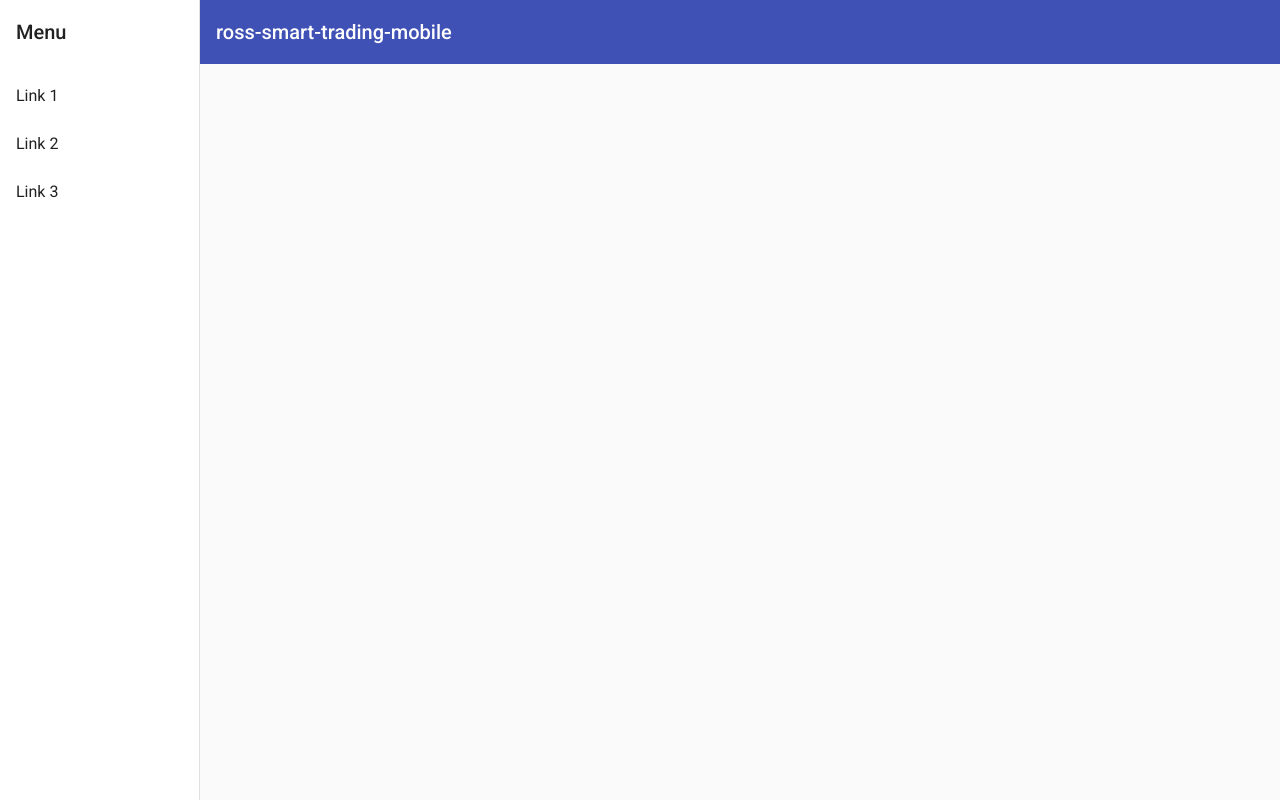
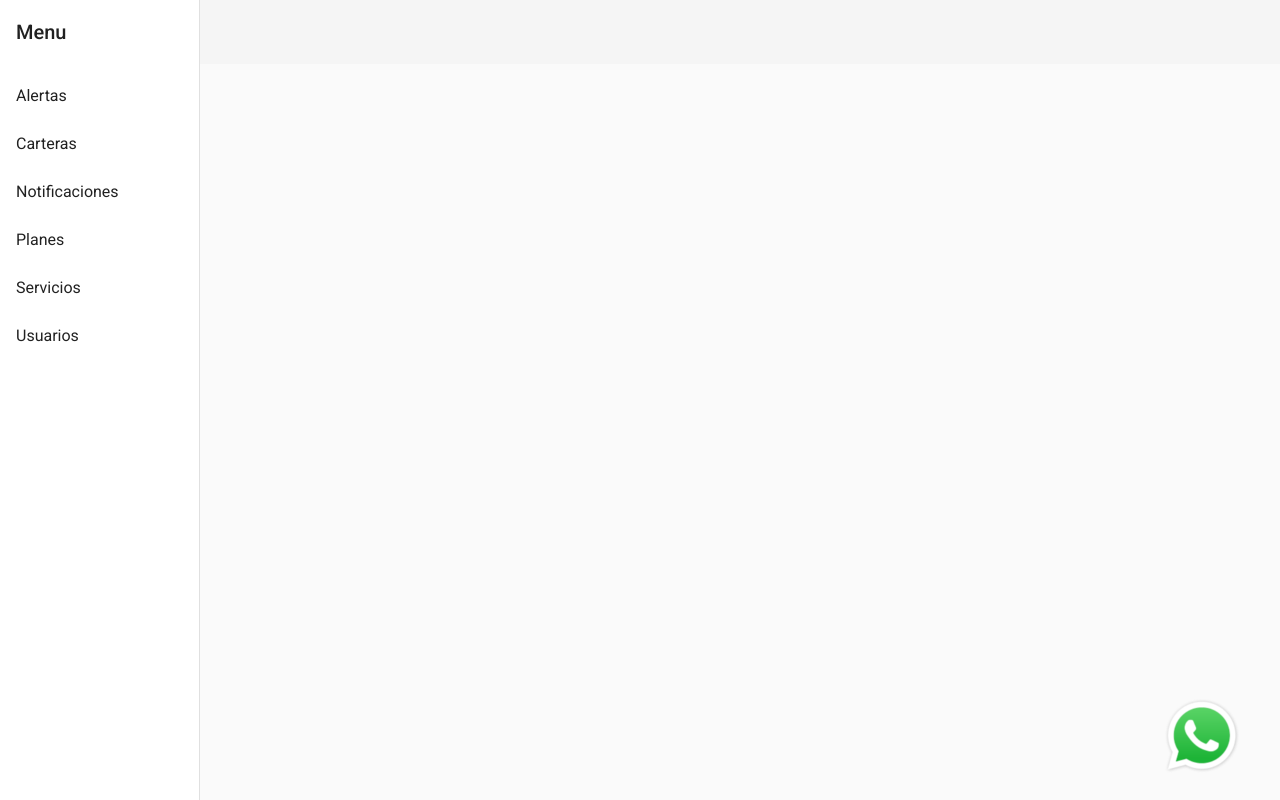
Before and after one commit to luponce/ross-smart-trading-web, an Angular app: page /admin in a window 1280 px wide. Built offline with nearby package versions, Linux system fonts and the light colour scheme.

Commit message:
RST-12 Y RST-6

```diff
--- a/src/app/admin/admin.module.ts
+++ b/src/app/admin/admin.module.ts
@@ -7,11 +7,13 @@ import { AdminRoutingModule } from './admin-routing.module';
 import { LoginComponent } from './login/login.component';
 import { MainNavComponent } from './main-nav/main-nav.component';
 import { MaterialModule } from '../modules/material/material.module';
+import { BotonRedesSocialesComponent } from './components/boton-redes-sociales/boton-redes-sociales.component';
 
 @NgModule({
   declarations: [
     MainNavComponent,
-    LoginComponent
+    LoginComponent,
+    BotonRedesSocialesComponent
   ],
   imports: [
     CommonModule,
--- /dev/null
+++ b/src/app/admin/components/boton-redes-sociales/boton-redes-sociales.component.css
@@ -0,0 +1,4 @@
+img {
+    width: 80px;
+    cursor: pointer;
+}
--- /dev/null
+++ b/src/app/admin/components/boton-redes-sociales/boton-redes-sociales.component.html
@@ -0,0 +1,3 @@
+<span (click)="redireccionarWhatsapp()">
+  <img src="assets/WhatsApp.svg.png" alt="">
+</span>
--- /dev/null
+++ b/src/app/admin/components/boton-redes-sociales/boton-redes-sociales.component.ts
@@ -0,0 +1,18 @@
+import { Component, OnInit } from '@angular/core';
+
+@Component({
+  selector: 'app-boton-redes-sociales',
+  templateUrl: './boton-redes-sociales.component.html',
+  styleUrls: ['./boton-redes-sociales.component.css']
+})
+export class BotonRedesSocialesComponent implements OnInit {
+
+  constructor() { }
+
+  ngOnInit(): void {
+  }
+
+  redireccionarWhatsapp() {
+    console.log('WHATSAPP');
+  }
+}
--- a/src/app/admin/main-nav/main-nav.component.css
+++ b/src/app/admin/main-nav/main-nav.component.css
@@ -15,3 +15,9 @@
   top: 0;
   z-index: 1;
 }
+
+.button-redes {
+  position: fixed;
+  bottom: 3%;
+  right: 3%;
+}
--- a/src/app/admin/main-nav/main-nav.component.html
+++ b/src/app/admin/main-nav/main-nav.component.html
@@ -5,13 +5,19 @@
       [opened]="(isHandset$ | async) === false">
     <mat-toolbar>Menu</mat-toolbar>
     <mat-nav-list>
-      <a mat-list-item href="#">Link 1</a>
-      <a mat-list-item href="#">Link 2</a>
-      <a mat-list-item href="#">Link 3</a>
+      <!-- MENU ADMIN -->
+      <div>
+        <a mat-list-item>Alertas</a>
+        <a mat-list-item>Carteras</a>
+        <a mat-list-item>Notificaciones</a>
+        <a mat-list-item>Planes</a>
+        <a mat-list-item>Servicios</a>
+        <a mat-list-item>Usuarios</a>
+      </div>
     </mat-nav-list>
   </mat-sidenav>
   <mat-sidenav-content>
-    <mat-toolbar color="primary">
+    <mat-toolbar>
       <button
         type="button"
         aria-label="Toggle sidenav"
@@ -20,8 +26,10 @@
         *ngIf="isHandset$ | async">
         <mat-icon aria-label="Side nav toggle icon">menu</mat-icon>
       </button>
-      <span>ross-smart-trading-mobile</span>
+      <!-- <span>ross-smart-trading-mobile</span> -->
     </mat-toolbar>
     <!-- Add Content Here -->
+    <router-outlet></router-outlet>
+    <app-boton-redes-sociales class="button-redes"></app-boton-redes-sociales>
   </mat-sidenav-content>
 </mat-sidenav-container>
```
Also changed, not shown: src/assets/WhatsApp.svg.png (added).
